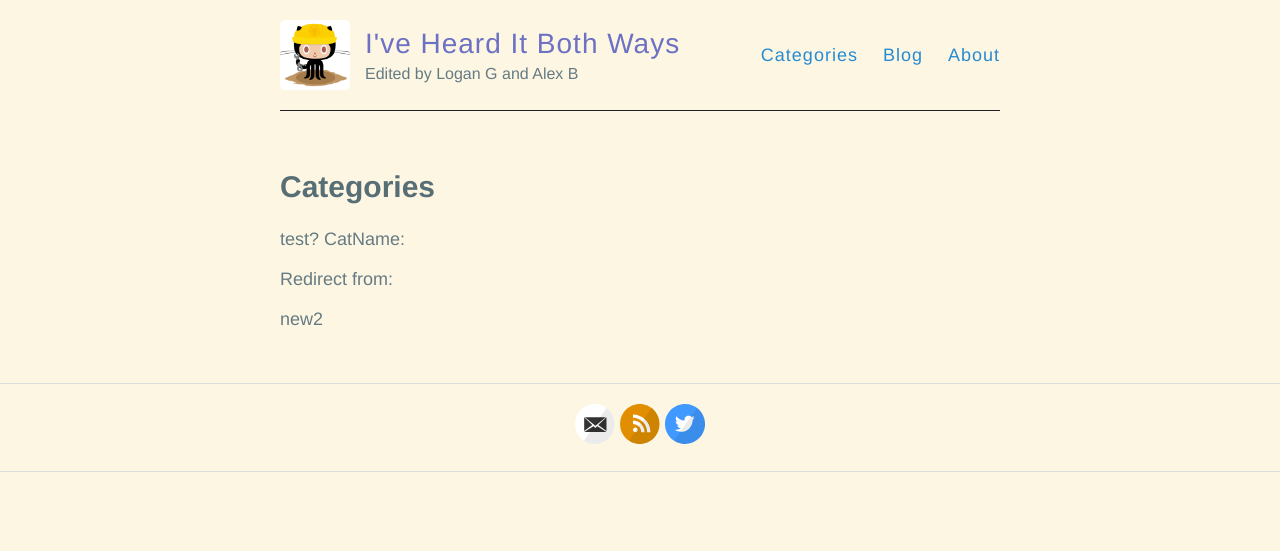
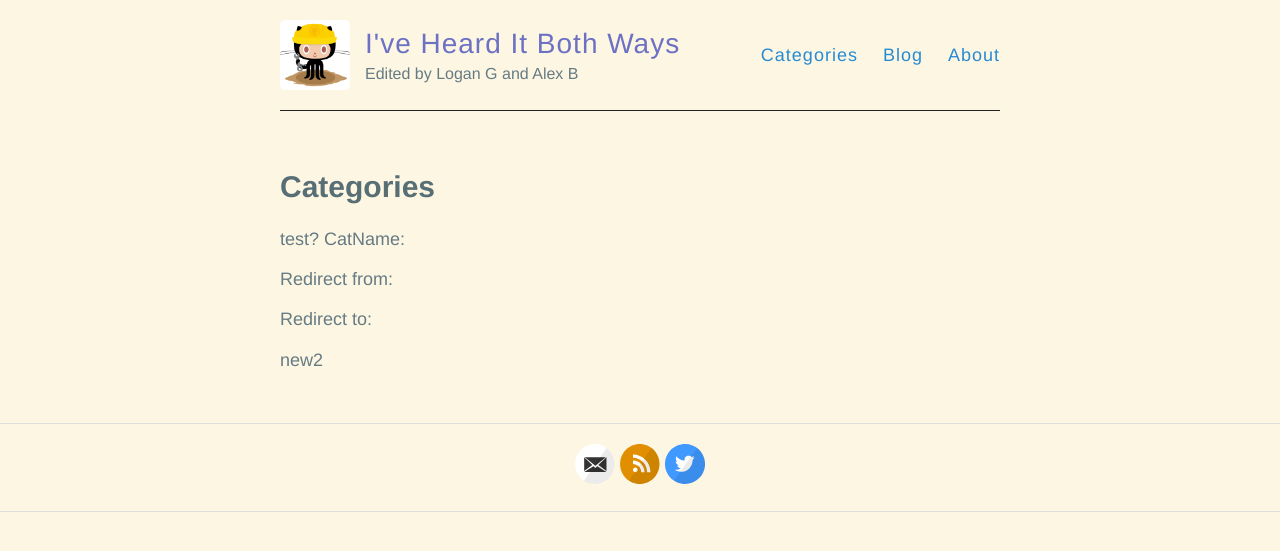
Before and after one commit to hencefarthing/hencefarthing.github.io, a Jekyll site: the page built from categories.md, in a window 1280 px wide. Shown: the top 551 px of the page. Built offline with Jekyll 4.4.1, drawn with Linux system fonts in a browser that asks for light colours.

Commit message:
testing redirect.to

```diff
--- a/_layouts/category-page.html
+++ b/_layouts/category-page.html
@@ -9,6 +9,7 @@ categoryName: {{ page.categoryName }}
 test? {% capture categoryName %}{{ page.url | remove_first: '/categories/' }}{% endcapture %}
 CatName: {{ categoryName }}
 <p>Redirect from: {{ page.redirect.from }}</p>
+<p>Redirect to: {{ page.redirect.to }}</p>
 <p>new2</p>
 
 <div class="posts">
```
